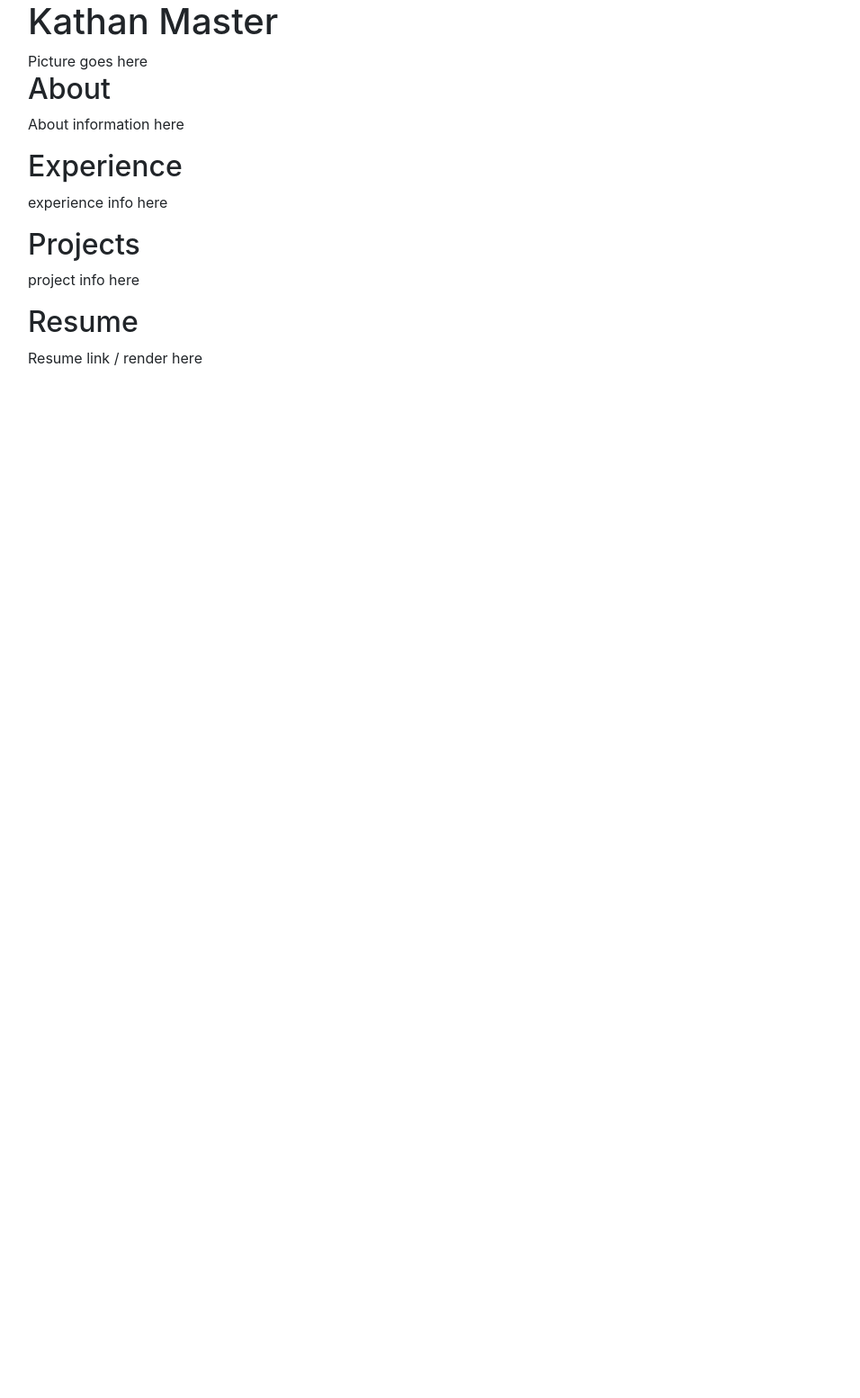
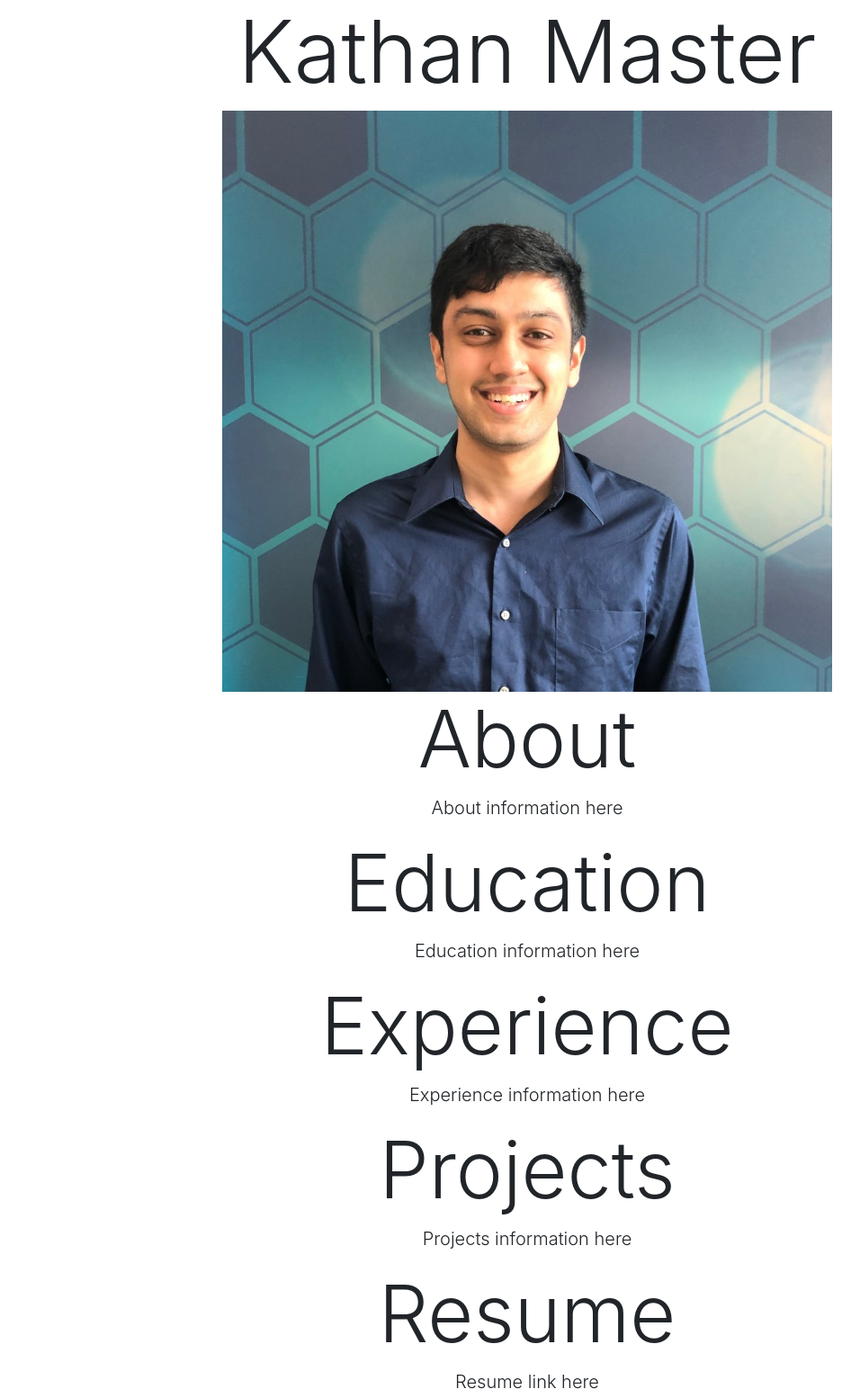
Before and after one commit to kathanm/kathanm.github.io, a plain HTML site: page index.html in a window 1280 px wide. Shown: the whole page at 90% size, without its empty margins (54-1010 px from the left). Before the commit the page ends 800 px from the top, so only its background shows below. Drawn offline with nearby package versions, Linux system fonts and the light colour scheme.

Commit message:
added image and accepted defeat with page piling for now

```diff
--- a/index.html
+++ b/index.html
@@ -2,29 +2,85 @@
 <html>
     <head>
         <link href="https://stackpath.bootstrapcdn.com/bootstrap/4.4.1/css/bootstrap.min.css" rel="stylesheet" integrity="sha384-Vkoo8x4CGsO3+Hhxv8T/Q5PaXtkKtu6ug5TOeNV6gBiFeWPGFN9MuhOf23Q9Ifjh" crossorigin="anonymous">
+        <link rel="stylesheet" href="./styles.css"/>
         <title>Kathan Master</title>
     </head>
     <body>
-        <div class="container">
-            <h1>Kathan Master</h1>
-            <div class="kathan-headshot-section">
-                Picture goes here
+        <div id="container">
+            <div class="kathan-heading-section section">
+                <div class="row justify-content-center">
+                    <div class="col">
+                        <h1 class="text-center display-1">Kathan Master</h1>
+                    </div>
+                </div>
+                <div class="row justify-content-center">
+                    <img class="img-fluid" src="./resources/headshot.png" alt="Kathan Master Headshot">
+                </div>
             </div>
-            <div class="kathan-about-section">
-                <h2>About</h2>
-                <p>About information here</p>
+
+            <div class="kathan-about-section section">
+                <div class="row justify-content-center">
+                    <div class="col">
+                        <h2 class=" text-center display-2">About</h2>
+                    </div>
+                </div>
+                <div class="row justify-content-center">
+                    <div class="col">
+                        <p class="text-center lead">About information here</p>
+                    </div>
+                </div>
             </div>
-            <div class="kathan-experience-section">
-                <h2>Experience</h2>
-                <p>experience info here</p>
+
+            <div class="kathan-education-section section">
+                <div class="row justify-content-center">
+                    <div class="col">
+                        <h2 class=" text-center display-2">Education</h2>
+                    </div>
+                </div>
+                <div class="row justify-content-center">
+                    <div class="col">
+                        <p class="text-center lead">Education information here</p>
+                    </div>
+                </div>
             </div>
-            <div class="kathan-projects-section">
-                <h2>Projects</h2>
-                <p>project info here</p>
+
+            <div class="kathan-experience-section section">
+                <div class="row justify-content-center">
+                    <div class="col">
+                        <h2 class=" text-center display-2">Experience</h2>
+                    </div>
+                </div>
+                <div class="row justify-content-center">
+                    <div class="col">
+                        <p class="text-center lead">Experience information here</p>
+                    </div>
+                </div>
             </div>
-            <div class="resume">
-                <h2>Resume</h2>
-                <p>Resume link / render here</p>
+
+            <div class="kathan-projects-section section">
+                <div class="row justify-content-center">
+                    <div class="col">
+                        <h2 class=" text-center display-2">Projects</h2>
+                    </div>
+                </div>
+                <div class="row justify-content-center">
+                    <div class="col">
+                        <p class="text-center lead">Projects information here</p>
+                    </div>
+                </div>
+            </div>
+
+            <div class="kathan-resume-section section">
+                <div class="row justify-content-center">
+                    <div class="col">
+                        <h2 class=" text-center display-2">Resume</h2>
+                    </div>
+                </div>
+                <div class="row justify-content-center">
+                    <div class="col">
+                        <p class="text-center lead">Resume link here</p>
+                    </div>
+                </div>
             </div>
         </div>
     </body>
```
Also changed, not shown: resources/headshot.png (added).
